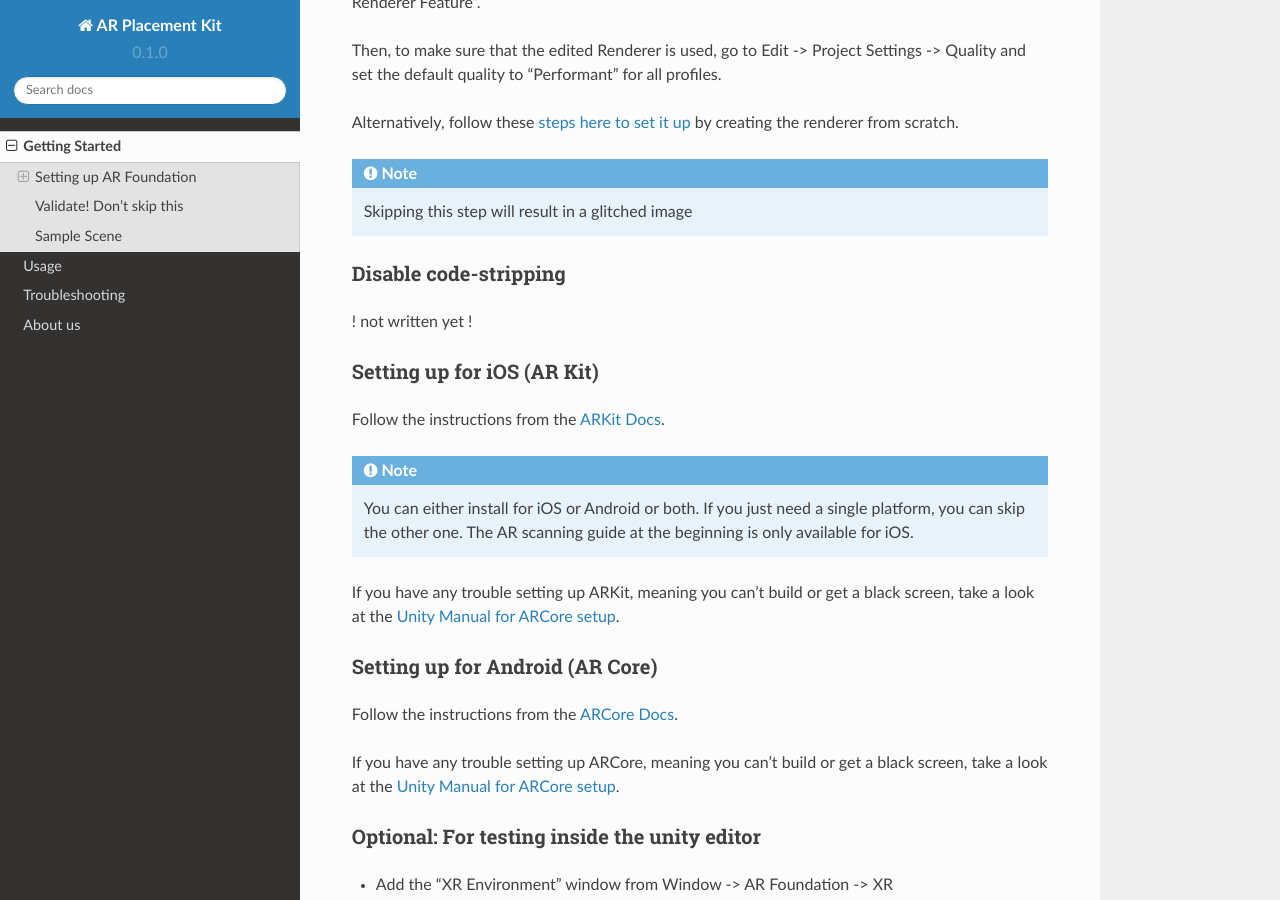
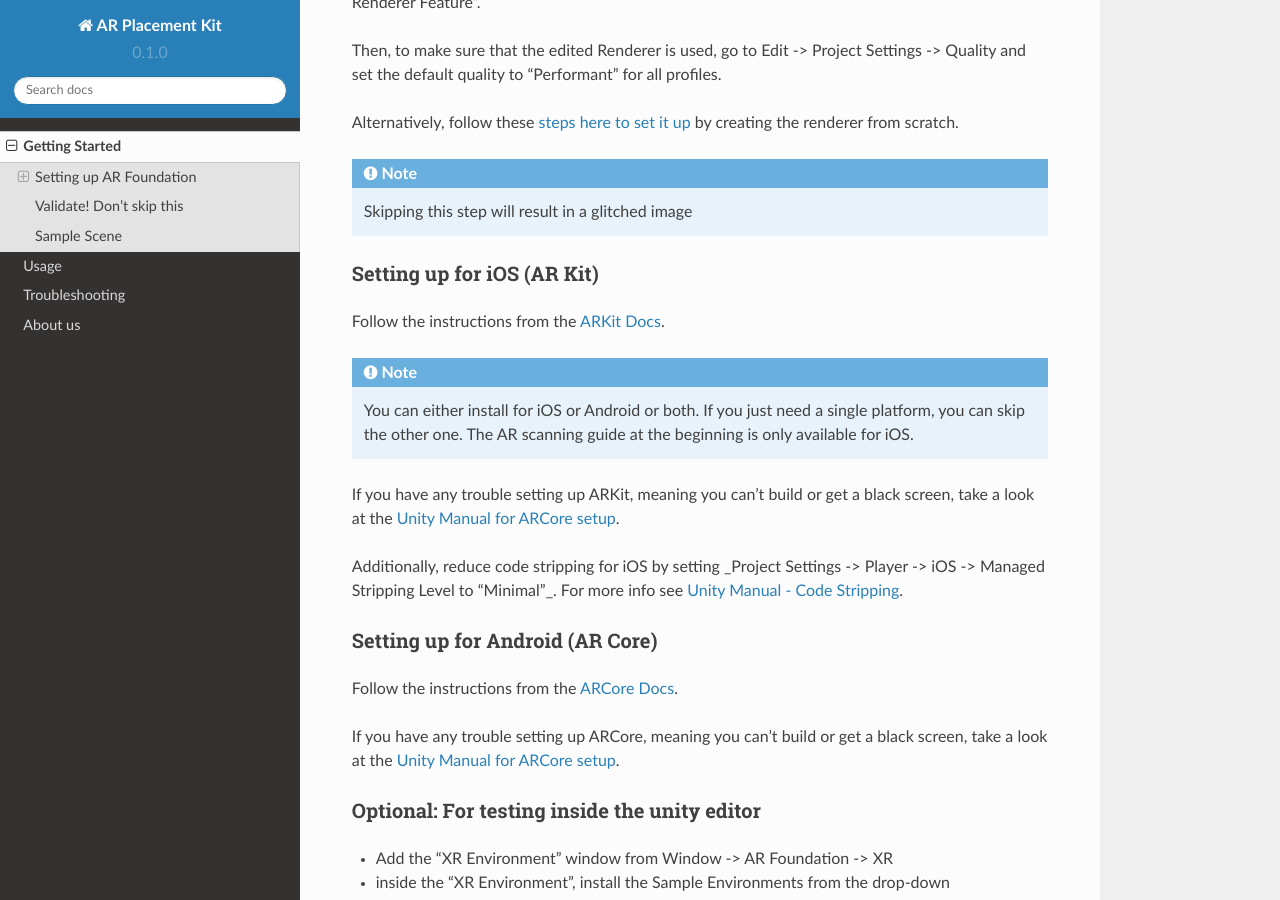
Before and after one commit to Ditached/ARPlacementKit-Docs, a Sphinx documentation site: the page built from docs/source/installation.rst, in a window 1280 px wide and 900 px high, scrolled down 1802 px. Built offline with Sphinx 7.4.7 and the Read the Docs theme 2.0.0, drawn with Linux system fonts in a browser that asks for light colours.

Commit message:
Cleanup, minor aesthetics

```diff
--- a/docs/source/installation.rst
+++ b/docs/source/installation.rst
@@ -56,12 +56,6 @@
    Skipping this step will result in a glitched image
 
 
-Disable code-stripping
-~~~~~~~~~~~~~~~~~~~~~~~~~~~~~~~~~~~~~~~
-! not written yet !
-
-
-
 Setting up for iOS (AR Kit)
 ~~~~~~~~~~~~~~~~~~~~~~~~~~~~~~~~~~~~~~~
 Follow the instructions from the `ARKit Docs`_.
@@ -71,6 +65,8 @@
    The AR scanning guide at the beginning is only available for iOS.
 
 If you have any trouble setting up ARKit, meaning you can't build or get a black screen, take a look at the `Unity Manual for ARCore setup`_.
+
+Additionally, reduce code stripping for iOS by setting _Project Settings -> Player -> iOS -> Managed Stripping Level to "Minimal"_. For more info see `Unity Manual - Code Stripping`_.
 
 Setting up for Android (AR Core)
 ~~~~~~~~~~~~~~~~~~~~~~~~~~~~~~~~~~~~~~~
@@ -124,3 +120,4 @@
 .. _AR Foundation (Unity 2021): https://docs.unity3d.com/Packages/com.unity.xr.arfoundation@5.0/manual/project-setup/edit-your-project-manifest.html
 .. _Unity Manual for ARCore setup: https://docs.unity3d.com/Packages/com.unity.xr.arcore@5.0/manual/project-configuration-arcore.html
 .. _Unity Manual for ARKit setup: https://docs.unity3d.com/Packages/com.unity.xr.arkit@5.0/manual/project-configuration-arkit.html
+.. _Unity Manual - Code Stripping: https://docs.unity3d.com/Manual/ManagedCodeStripping.html
--- a/docs/source/troubleshooting.rst
+++ b/docs/source/troubleshooting.rst
@@ -74,6 +74,10 @@
 .. image:: images/Validation.png
     :width: 500
 
+=================
+If the object can be spawned but not moved
+=================
+Set Project Settings -> Player -> iOS -> Managed Stripping Level to "Minimal". See :doc:`installation`
 
 =================
 None of my errors is listed here
--- a/docs/source/usage.rst
+++ b/docs/source/usage.rst
@@ -27,6 +27,7 @@
     :width: 400
 
 This prefab should ideally only have a single *MeshRenderer* and a *MeshFilter* attached to it.
+
 A collider will also be added automatically. If you are unsure how to create a prefab, see the section below.
 If you are looking for an example prefab check out the sample one.
 
```
